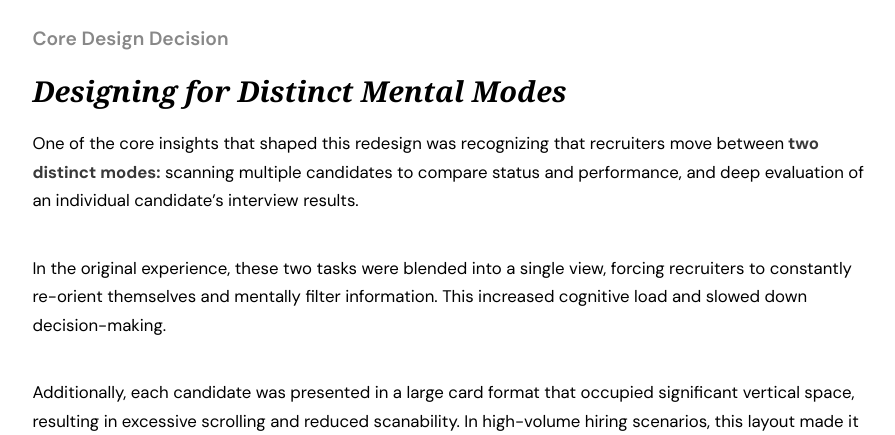
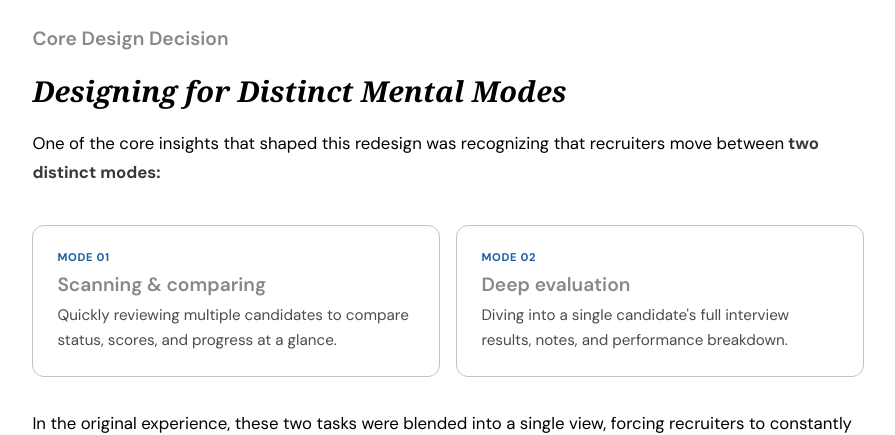
Before and after one commit to Katiiesun/portfolio, a React (Create React App) app: page /recruitment in a window 1280 px wide. Shown: the part 7320-7755 px from the top of the page, without its empty margins (198-1093 px from the left). Built offline with nearby package versions, Linux system fonts and the light colour scheme.

Commit message:
updates to recruitment case study

```diff
--- a/src/components/recruitment.js
+++ b/src/components/recruitment.js
@@ -273,10 +273,25 @@ function HeyMilo() {
         <h2>
           One of the core insights that shaped this redesign was recognizing
           that recruiters move between
-          <span class="highlight2"> two distinct modes:</span> scanning multiple
-          candidates to compare status and performance, and deep evaluation of
-          an individual candidate’s interview results.
+          <span class="highlight2"> two distinct modes:</span>
         </h2>
+
+        <div style={{ display: "grid", gridTemplateColumns: "1fr 1fr", gap: "16px", margin: "2rem 0" }}>
+  <div className="mode-card mode-card--scan">
+    <div className="mode-card__icon-wrap mode-card__icon-wrap--blue">
+      <span className="mode-card__label">Mode 01</span>
+    </div>
+    <h3 className="mode-card__title">Scanning & comparing</h3>
+    <p className="mode-card__desc">Quickly reviewing multiple candidates to compare status, scores, and progress at a glance.</p>
+  </div>
+  <div className="mode-card mode-card--eval">
+    <div className="mode-card__icon-wrap mode-card__icon-wrap--blue">
+      <span className="mode-card__label">Mode 02</span>
+    </div>
+    <h3 className="mode-card__title">Deep evaluation</h3>
+    <p className="mode-card__desc">Diving into a single candidate's full interview results, notes, and performance breakdown.</p>
+  </div>
+</div>
         <h2>
           {" "}
           In the original experience, these two tasks were blended into a single
--- a/src/static/recruitment.css
+++ b/src/static/recruitment.css
@@ -670,3 +670,41 @@ margin-bottom: 3vw;
 
 
 }
+
+
+.mode-card {
+  background-color: #ffffff;
+  border: 0.5px solid #c3c3c3;
+  border-radius: 12px;
+  padding: 1.5rem;
+}
+
+.mode-card__label {
+  font-size: 0.7rem;
+  font-weight: 700;
+  letter-spacing: 0.06em;
+  text-transform: uppercase;
+  font-family: "DM Sans", sans-serif;
+  color: #185FA5;
+}
+
+
+.mode-card__title {
+  font-size: 1.1rem;
+  font-weight: 600;
+  font-family: "DM Sans", sans-serif;
+  color: #000000;
+  margin: 0.5rem 0 0.4rem;
+}
+
+.mode-card__desc {
+  font-size: 0.95rem;
+  line-height: 1.6;
+  font-family: "DM Sans", sans-serif;
+  color: #4b4b4b;
+  margin: 0;
+}
+
+@media (max-width: 768px) {
+  .mode-card { grid-column: 1 / -1; }
+}
```
